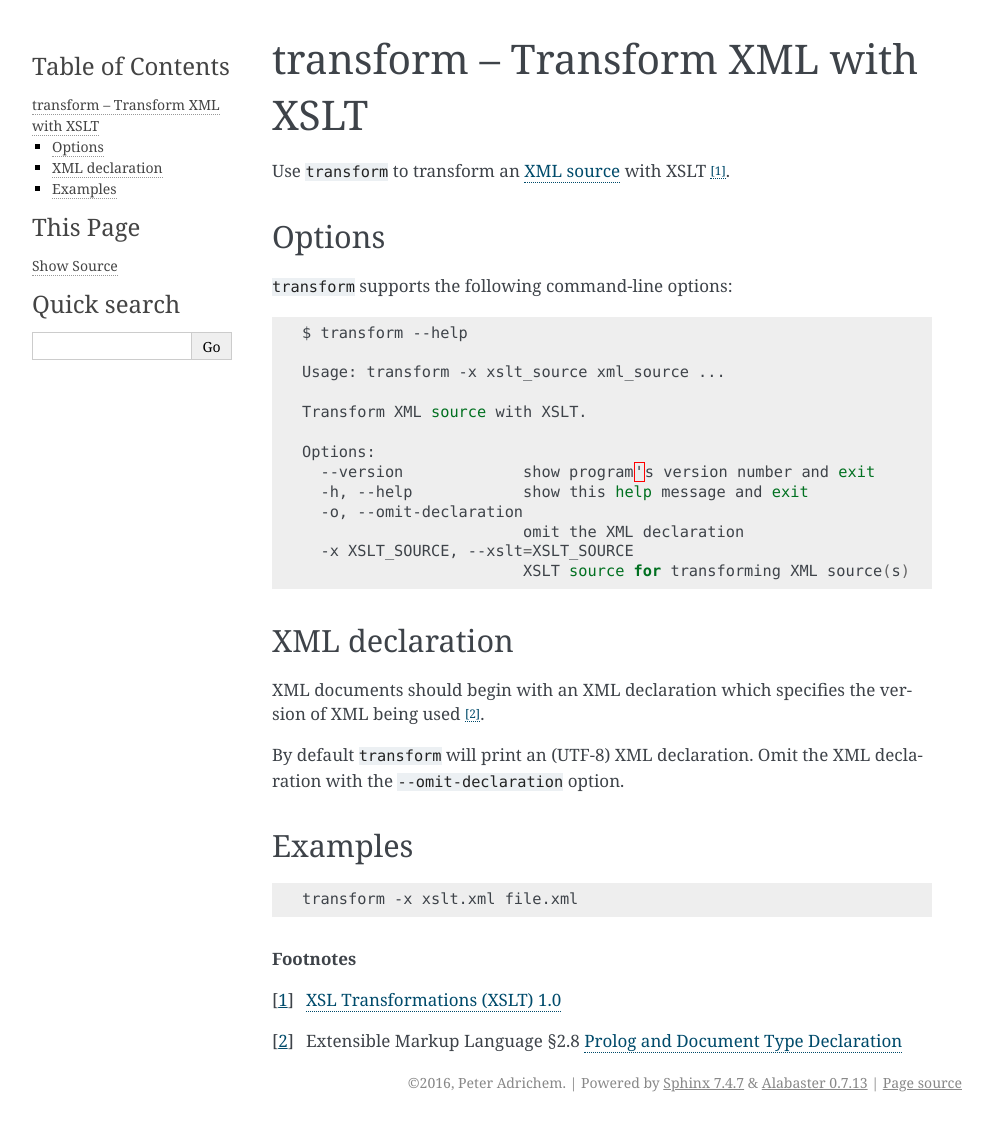
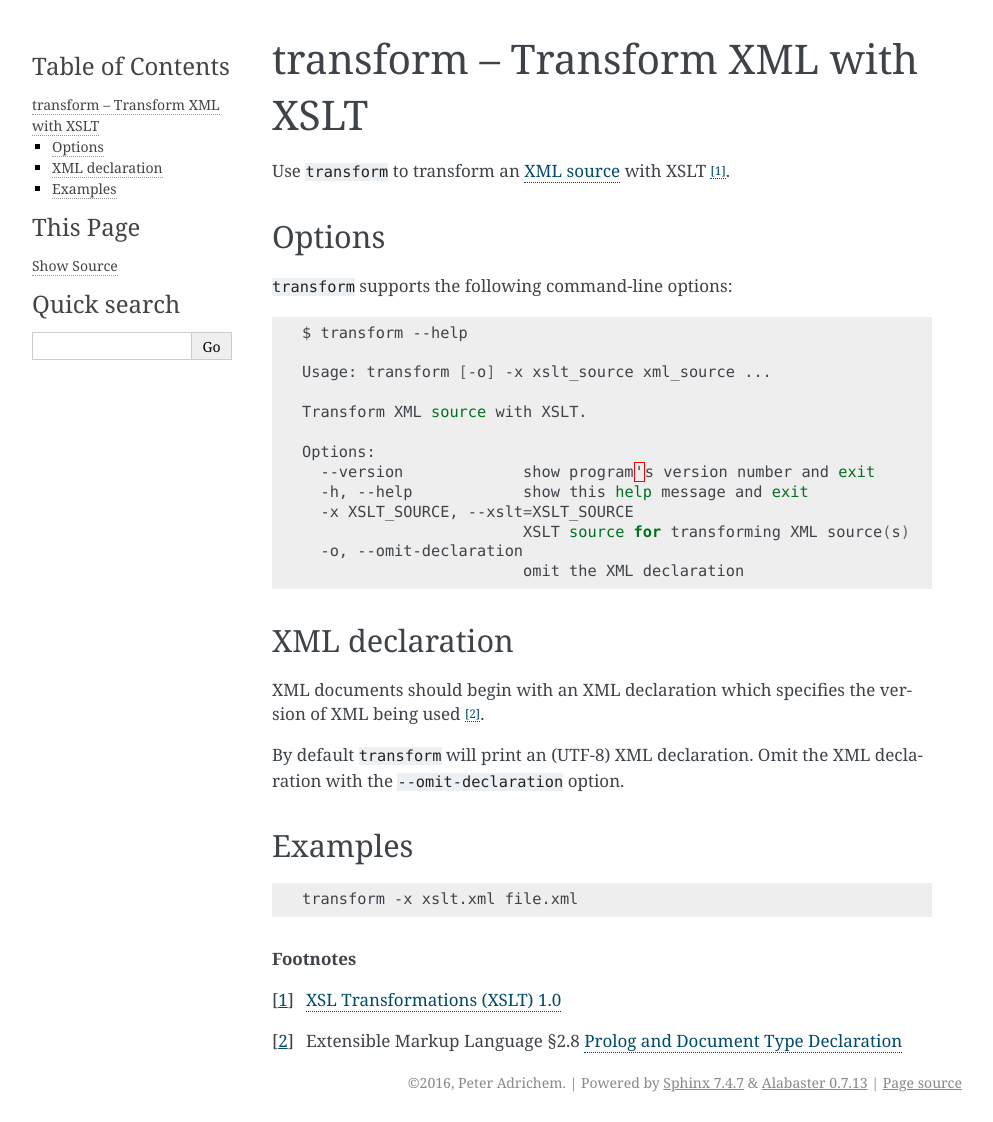
Before and after one commit to peteradrichem/Xul, a Sphinx documentation site: the page built from docs/transform.rst, in a window 1280 px wide. Shown: the whole page, without its empty margins (148-1141 px from the left). Built offline with Sphinx 7.4.7, drawn with Linux system fonts in a browser that asks for light colours.

```diff
--- a/docs/transform.rst
+++ b/docs/transform.rst
@@ -21,17 +21,17 @@ Options
 
    $ transform --help
 
-   Usage: transform -x xslt_source xml_source ...
+   Usage: transform [-o] -x xslt_source xml_source ...
 
    Transform XML source with XSLT.
 
    Options:
      --version             show program's version number and exit
      -h, --help            show this help message and exit
+     -x XSLT_SOURCE, --xslt=XSLT_SOURCE
+                           XSLT source for transforming XML source(s)
      -o, --omit-declaration
                            omit the XML declaration
-     -x XSLT_SOURCE, --xslt=XSLT_SOURCE
-                           XSLT source for transforming XML source(s)
 
 
 XML declaration
```
Also changed, not shown: 1 other file.
